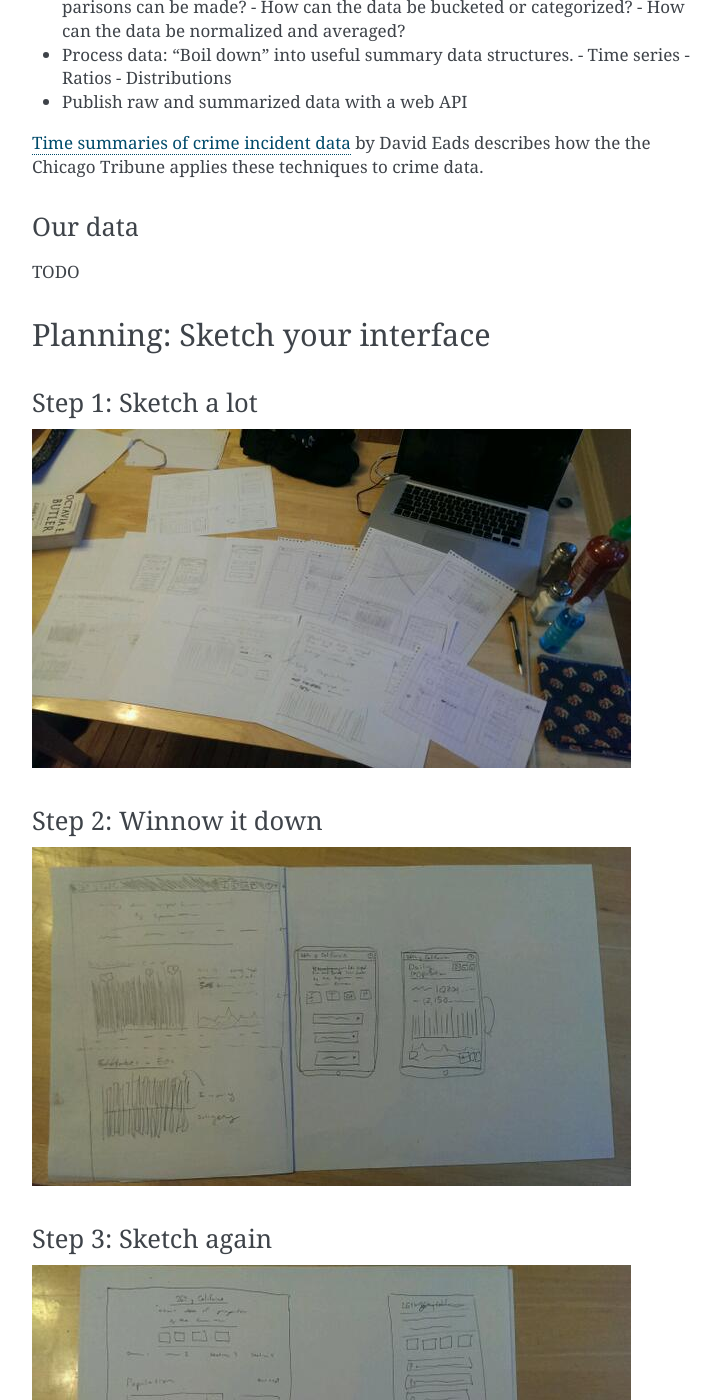
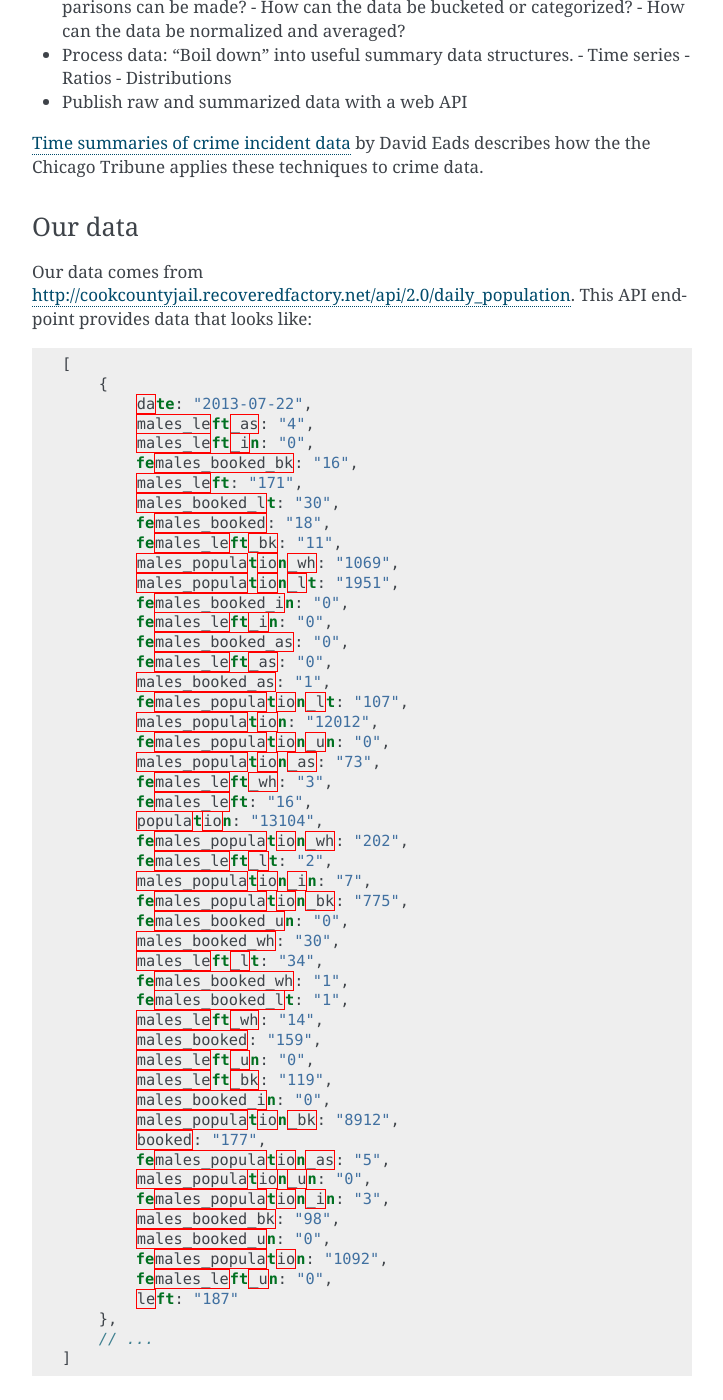
Before and after one commit to sc3/simple-news-apps, a Sphinx documentation site: the page built from docs/index.rst, in a window 1280 px wide and 1400 px high, scrolled down 2088 px. Shown: the whole window, without its empty margins (388-1111 px from the left). Built offline with Sphinx 7.4.7, drawn with Linux system fonts in a browser that asks for light colours.

Commit message:
start explaining data

```diff
--- a/docs/index.rst
+++ b/docs/index.rst
@@ -127,7 +127,61 @@ Principles
 Our data
 --------
 
-TODO
+Our data comes from `http://cookcountyjail.recoveredfactory.net/api/2.0/daily_population <http://cookcountyjail.recoveredfactory.net/api/2.0/daily_population>`_. This API endpoint provides data that looks like:
+
+.. code-block:: json
+
+    [
+        {
+            date: "2013-07-22",
+            males_left_as: "4",
+            males_left_in: "0",
+            females_booked_bk: "16",
+            males_left: "171",
+            males_booked_lt: "30",
+            females_booked: "18",
+            females_left_bk: "11",
+            males_population_wh: "1069",
+            males_population_lt: "1951",
+            females_booked_in: "0",
+            females_left_in: "0",
+            females_booked_as: "0",
+            females_left_as: "0",
+            males_booked_as: "1",
+            females_population_lt: "107",
+            males_population: "12012",
+            females_population_un: "0",
+            males_population_as: "73",
+            females_left_wh: "3",
+            females_left: "16",
+            population: "13104",
+            females_population_wh: "202",
+            females_left_lt: "2",
+            males_population_in: "7",
+            females_population_bk: "775",
+            females_booked_un: "0",
+            males_booked_wh: "30",
+            males_left_lt: "34",
+            females_booked_wh: "1",
+            females_booked_lt: "1",
+            males_left_wh: "14",
+            males_booked: "159",
+            males_left_un: "0",
+            males_left_bk: "119",
+            males_booked_in: "0",
+            males_population_bk: "8912",
+            booked: "177",
+            females_population_as: "5",
+            males_population_un: "0",
+            females_population_in: "3",
+            males_booked_bk: "98",
+            males_booked_un: "0",
+            females_population: "1092",
+            females_left_un: "0",
+            left: "187"
+        },
+        // ...
+    ]
 
 
 Planning: Sketch your interface
```
